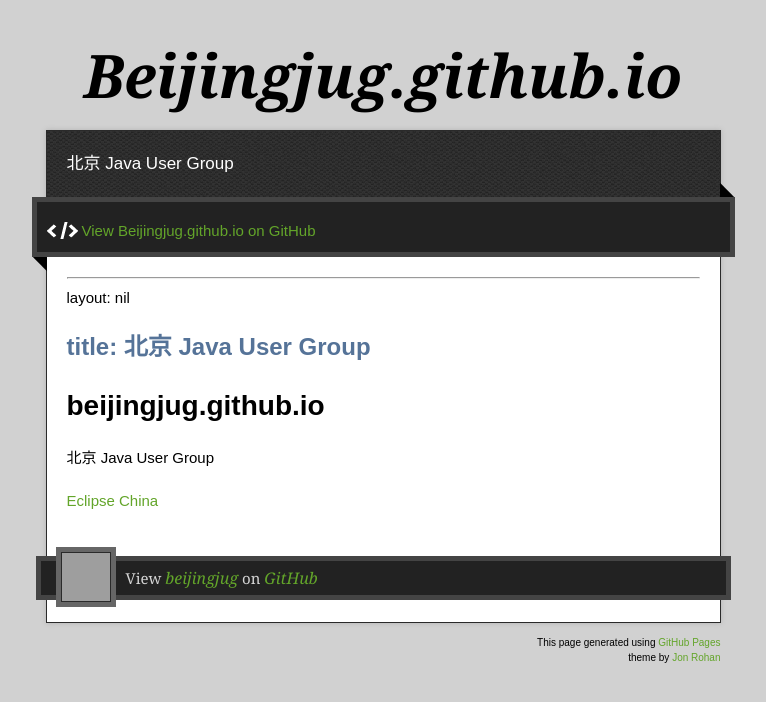
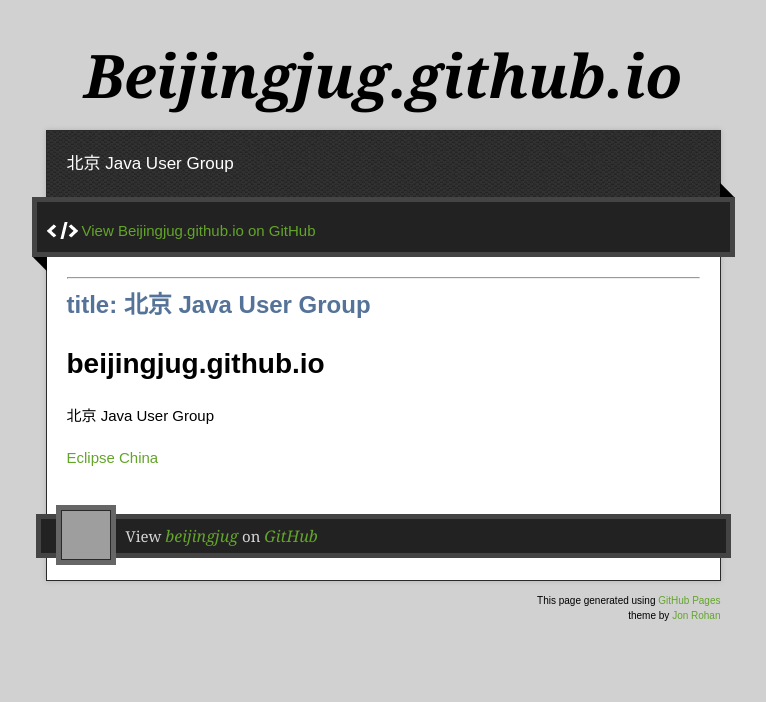
Before and after one commit to beijingjug/beijingjug.github.io, a Jekyll site: the page index2.html, which Jekyll copies as it is, in a window 1280 px wide. Shown: the top 702 px of the page, without its empty margins (257-1023 px from the left). Built offline with Jekyll 4.4.1, drawn with Linux system fonts in a browser that asks for light colours; nearby versions of some CDN libraries; Markdown is read by kramdown in place of the engine named in the settings; grey boxes are pictures that could not be loaded.

Commit message:
<hr> cleanup

```diff
--- a/404.html
+++ b/404.html
@@ -40,7 +40,7 @@
         <span class="blc"></span><span class="trc"></span>
         </div>
         <article class="markdown-body">
-          <hr><p>layout: nil</p>
+          <hr>
 
 <h2>
 <a name="title--java-user-group" class="anchor" href="#title--java-user-group"><span class="octicon octicon-link"></span></a>title: 北京 Java User Group</h2>
--- a/index2.html
+++ b/index2.html
@@ -34,7 +34,7 @@
         <span class="blc"></span><span class="trc"></span>
         </div>
         <article class="markdown-body">
-          <hr><p>layout: nil</p>
+          <hr>
 
 <h2>
 <a name="title--java-user-group" class="anchor" href="#title--java-user-group"><span class="octicon octicon-link"></span></a>title: 北京 Java User Group</h2>
```
